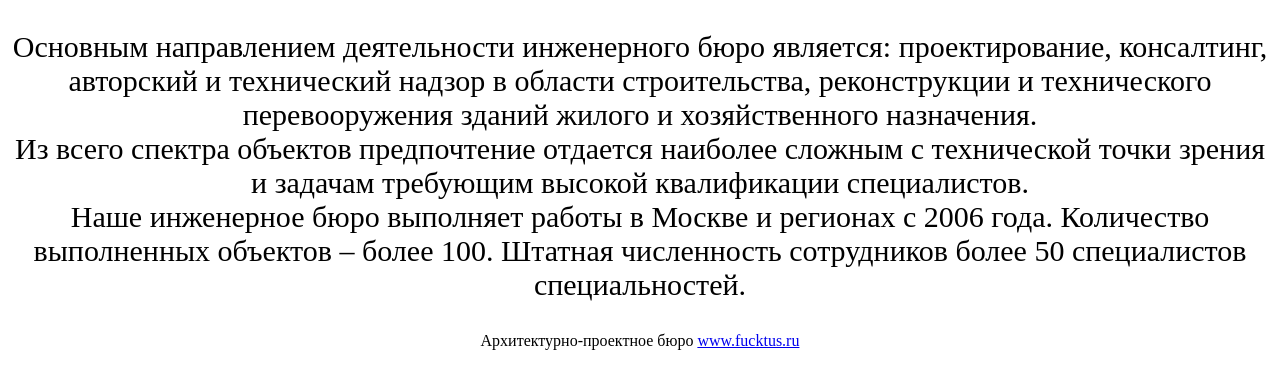
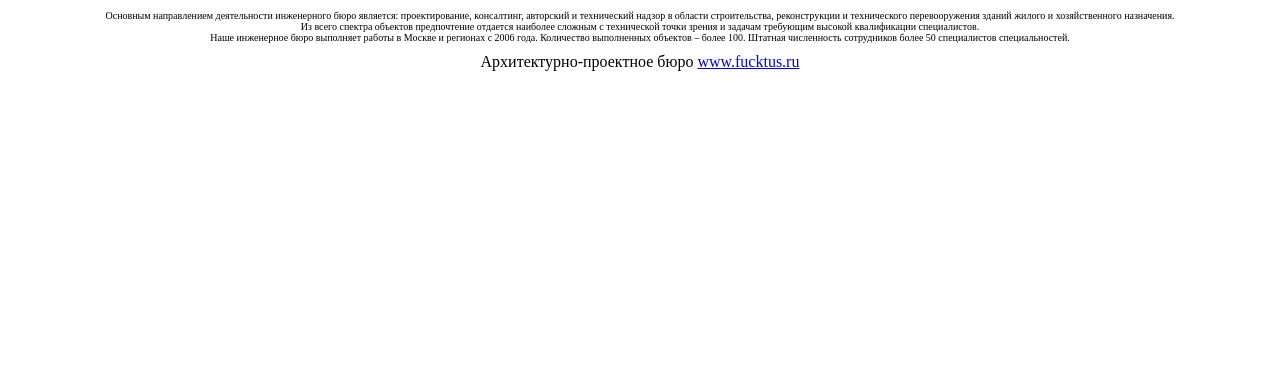
Before and after one commit to OmegaJN/KNX, a plain HTML site: page index.html in a window 1280 px wide. Drawn offline with Linux system fonts and the light colour scheme.

Commit message:
Update index.html

```diff
--- a/index.html
+++ b/index.html
@@ -5,7 +5,7 @@
     <title>www.knx.su</title>
 </head>
 <body>
-    <p align="center" style="color:#000000; font-size:30px">
+    <p align="center" style="color:#000000; font-size:10px">
         Основным направлением деятельности инженерного бюро является: проектирование, консалтинг, авторский и технический надзор в области строительства, реконструкции и технического перевооружения зданий жилого и хозяйственного назначения.<br>
 Из всего спектра объектов предпочтение отдается наиболее сложным с технической точки зрения и задачам требующим высокой квалификации специалистов.<br>
 Наше инженерное бюро выполняет работы в Москве и регионах с 2006 года. Количество выполненных объектов – более 100. Штатная численность сотрудников более 50 специалистов специальностей.
```
